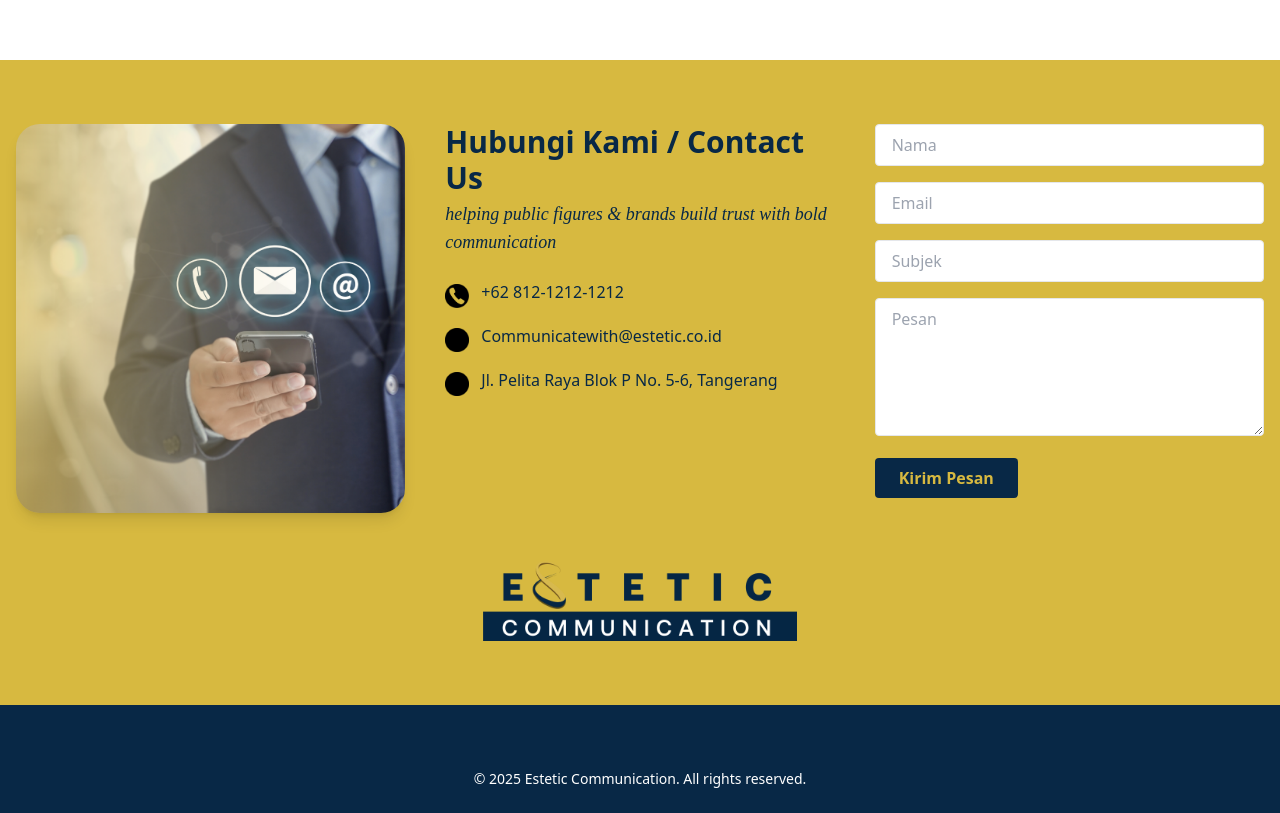
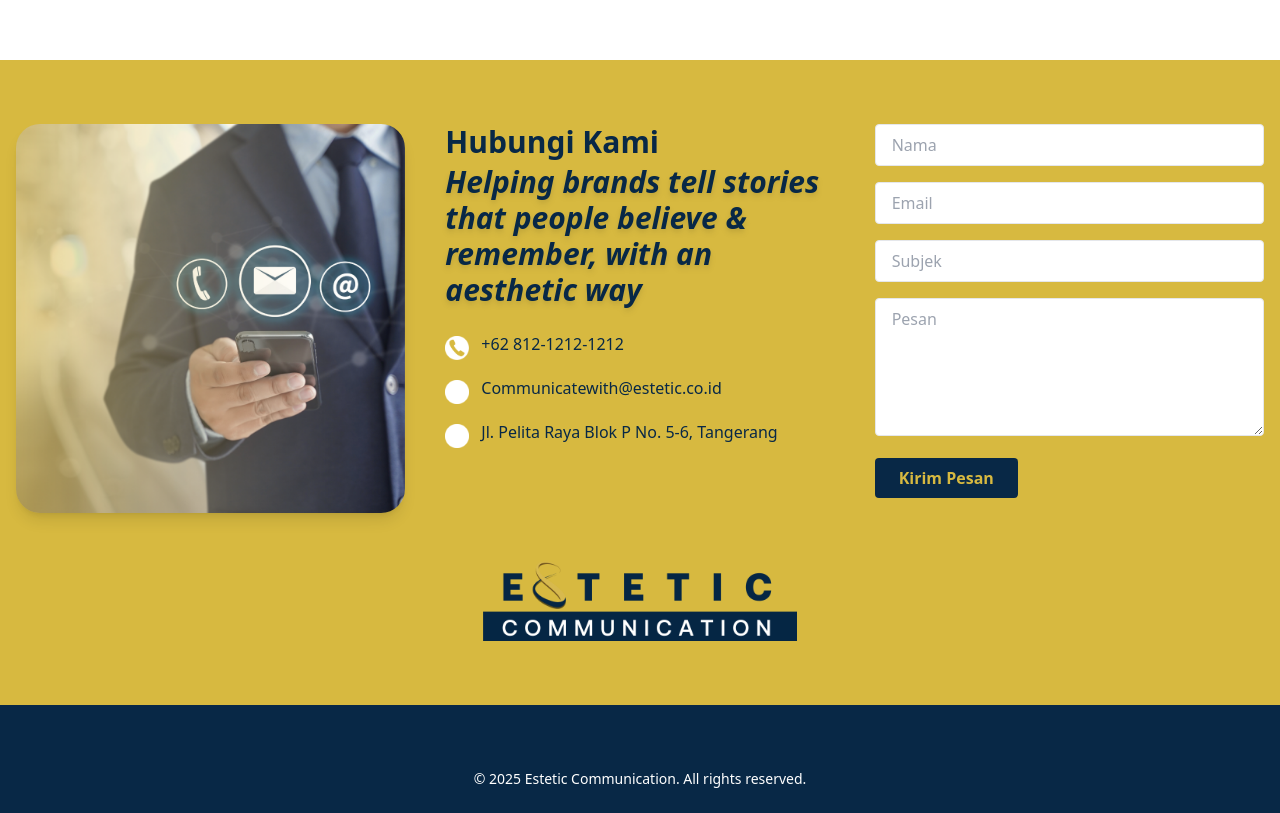
Before and after one commit to ProfAdri90/estetic-dinamis, a Next.js app: page / in a window 1280 px wide. Shown: the part 5400-6213 px from the top of the page. Built offline with nearby package versions, Linux system fonts and the light colour scheme.

Commit message:
Update index.js

```diff
--- a/pages/index.js
+++ b/pages/index.js
@@ -579,7 +579,7 @@ useEffect(() => {
   </div>
 </section>
 
-   <section className="bg-[#d7b940] text-[#082846] py-16 px-4">
+   <section className="bg-[#d7b940] text-[#082846] py-16 px-4" id="kontak">
   <div className="max-w-7xl mx-auto">
     <div className="grid grid-cols-1 md:grid-cols-3 gap-10 items-start">
 
@@ -592,23 +592,23 @@ useEffect(() => {
       <div className="space-y-6">
         <div>
           <h2 className="text-2xl md:text-3xl font-bold mb-1 text-[#082846]">
-            Hubungi Kami / Contact Us
+            {lang === 'id' ? 'Hubungi Kami' : 'Contact Us'}
           </h2>
-          <p className="text-base md:text-lg text-[#082846] font-[cursive] italic">
-            helping public figures & brands build trust with bold communication
+          <p className="text-2xl md:text-3xl font-bold italic text-[#082846] font-['Dancing Script',cursive] drop-shadow-md">
+            Helping brands tell stories that people believe & remember, with an aesthetic way
           </p>
         </div>
         <div className="space-y-4 mt-4">
           <div className="flex items-start gap-3">
-            <img src="/assets/phone.png" alt="Phone" className="w-6 h-6 mt-1 invert-0 filter brightness-0 saturate-100 sepia-100 hue-rotate-[170deg]" />
+            <img src="/assets/phone.png" alt="Phone" className="w-6 h-6 mt-1 filter brightness-0 invert" />
             <p>+62 812-1212-1212</p>
           </div>
           <div className="flex items-start gap-3">
-            <img src="/assets/email.png" alt="Email" className="w-6 h-6 mt-1 invert-0 filter brightness-0 saturate-100 sepia-100 hue-rotate-[170deg]" />
+            <img src="/assets/email.png" alt="Email" className="w-6 h-6 mt-1 filter brightness-0 invert" />
             <p>Communicatewith@estetic.co.id</p>
           </div>
           <div className="flex items-start gap-3">
-            <img src="/assets/map.png" alt="Map" className="w-6 h-6 mt-1 invert-0 filter brightness-0 saturate-100 sepia-100 hue-rotate-[170deg]" />
+            <img src="/assets/map.png" alt="Map" className="w-6 h-6 mt-1 filter brightness-0 invert" />
             <p>Jl. Pelita Raya Blok P No. 5-6, Tangerang</p>
           </div>
         </div>
@@ -616,12 +616,12 @@ useEffect(() => {
 
       {/* Kolom 3: Form Kontak */}
       <form className="space-y-4">
-        <input type="text" placeholder="Nama" className="w-full px-4 py-2 border rounded" />
+        <input type="text" placeholder={lang === 'id' ? 'Nama' : 'Name'} className="w-full px-4 py-2 border rounded" />
         <input type="email" placeholder="Email" className="w-full px-4 py-2 border rounded" />
-        <input type="text" placeholder="Subjek" className="w-full px-4 py-2 border rounded" />
-        <textarea placeholder="Pesan" rows="5" className="w-full px-4 py-2 border rounded"></textarea>
+        <input type="text" placeholder={lang === 'id' ? 'Subjek' : 'Subject'} className="w-full px-4 py-2 border rounded" />
+        <textarea placeholder={lang === 'id' ? 'Pesan' : 'Message'} rows="5" className="w-full px-4 py-2 border rounded"></textarea>
         <button type="submit" className="bg-[#082846] text-[#d7b940] px-6 py-2 rounded font-bold">
-          Kirim Pesan
+          {lang === 'id' ? 'Kirim Pesan' : 'Send Message'}
         </button>
       </form>
     </div>
@@ -632,7 +632,6 @@ useEffect(() => {
     </div>
   </div>
 </section>
-
 
                             <a
   href="https://wa.me/62813"
```
